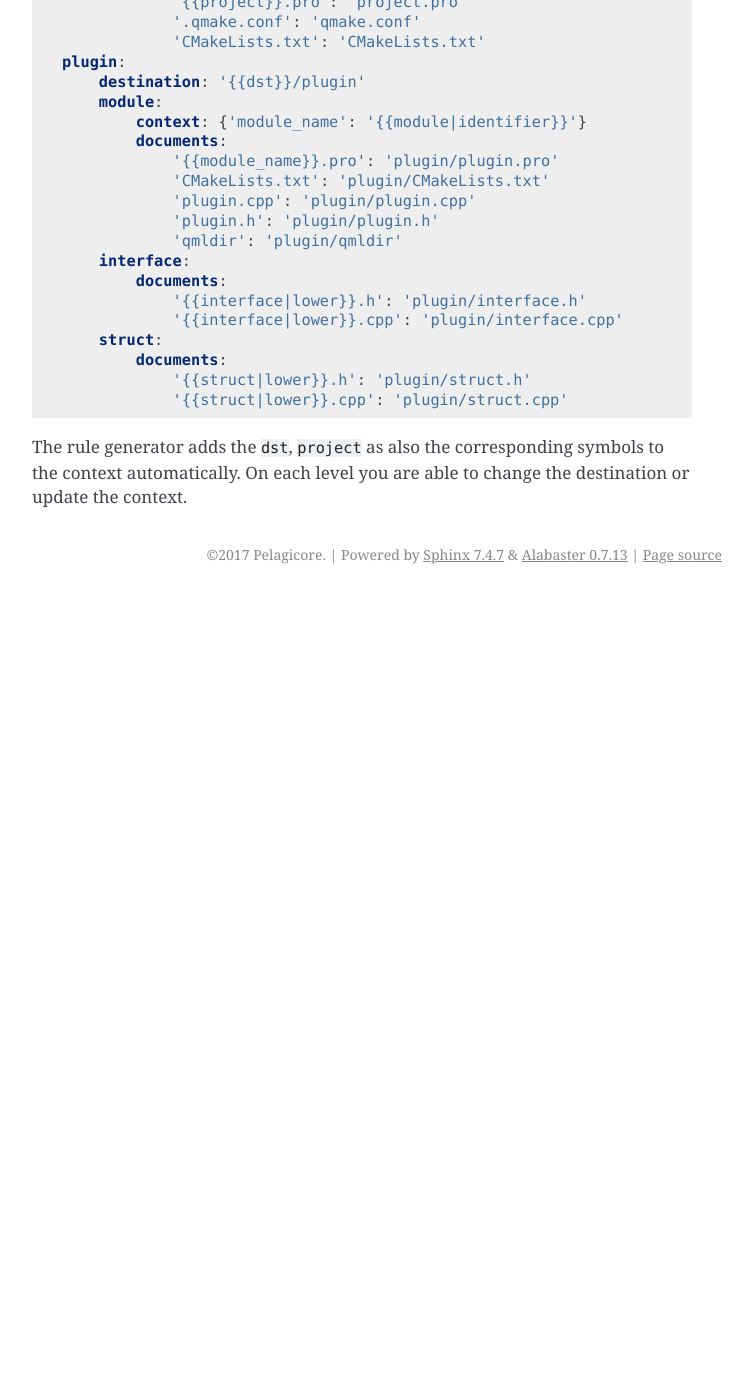
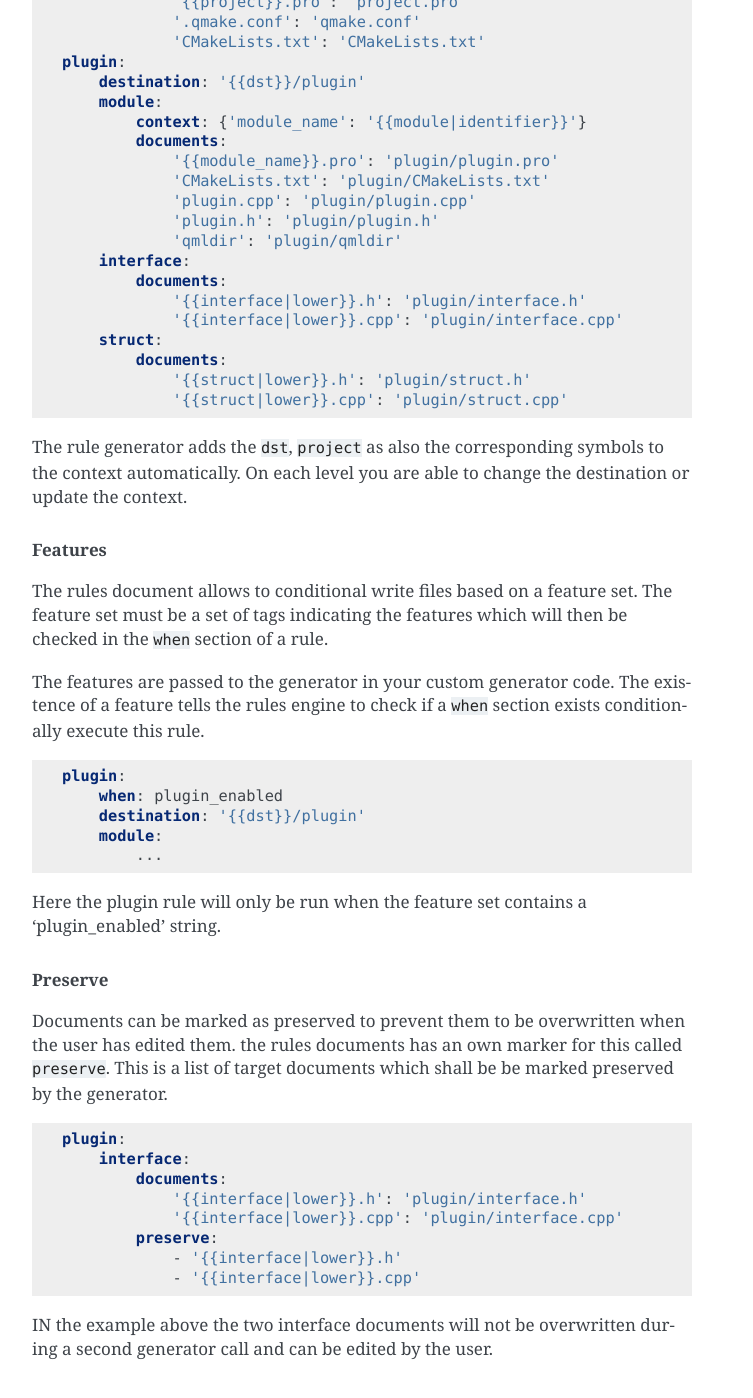
Before and after one commit to Pelagicore/qface, a Sphinx documentation site: the page built from docs/extending.rst, in a window 1280 px wide and 1400 px high, scrolled down 1958 px. Shown: the whole window, without its empty margins (388-1141 px from the left). Built offline with Sphinx 7.4.7, drawn with Linux system fonts in a browser that asks for light colours; before the commit the page ends 2552 px from its top, so only the background shows below that; some of the changed text lies outside the part shown.

Commit message:
Added features support for rule generator

```diff
--- a/docs/extending.rst
+++ b/docs/extending.rst
@@ -75,7 +75,7 @@ The `RuleGenerator` allows you to extract the documentation rules into an extern
         generator = RuleGenerator(search_path=here/'templates', destination=output)
         generator.process_rules(here/'docs.yaml', system)
 
-The rules document is divided into several targets. Each target can have an own destination. A target is typical for exampe and app, client, server. Each target can have rules for the different symbols (system, module, interface, struct, enum). An each rule finally consists of a destination modifier, additional context and a documents collection.
+The rules document is divided into several targets. Each target can have an own destination. A target is typical for example and app, client, server. Each target can have rules for the different symbols (system, module, interface, struct, enum). An each rule finally consists of a destination modifier, additional context and a documents collection.
 
 .. code-block:: python
 
@@ -122,3 +122,38 @@ Here is an example (``docs.yaml``)
 
 
 The rule generator adds the ``dst``, ``project`` as also the corresponding symbols to the context automatically. On each level you are able to change the destination or update the context.
+
+
+.. rubric:: Features
+
+The rules document allows to conditional write files based on a feature set. The feature set must be a set of tags indicating the features which will then be checked in the ``when`` section of a rule.
+
+The features are passed to the generator in your custom generator code. The existence of a feature tells the rules engine to check if a ``when`` section exists conditionally execute this rule.
+
+.. code-block:: yaml
+
+    plugin:
+        when: plugin_enabled
+        destination: '{{dst}}/plugin'
+        module:
+            ...
+
+Here the plugin rule will only be run when the feature set contains a 'plugin_enabled' string.
+
+.. rubric:: Preserve
+
+Documents can be marked as preserved to prevent them to be overwritten when the user has edited them. the rules documents has an own marker for this called ``preserve``. This is a list of target documents which shall be be marked preserved by the generator.
+
+
+.. code-block:: yaml
+
+    plugin:
+        interface:
+            documents:
+                '{{interface|lower}}.h': 'plugin/interface.h'
+                '{{interface|lower}}.cpp': 'plugin/interface.cpp'
+            preserve:
+                - '{{interface|lower}}.h'
+                - '{{interface|lower}}.cpp'
+
+IN the example above the two interface documents will not be overwritten during a second generator call and can be edited by the user.
```
Also changed, not shown: 1 other file.
